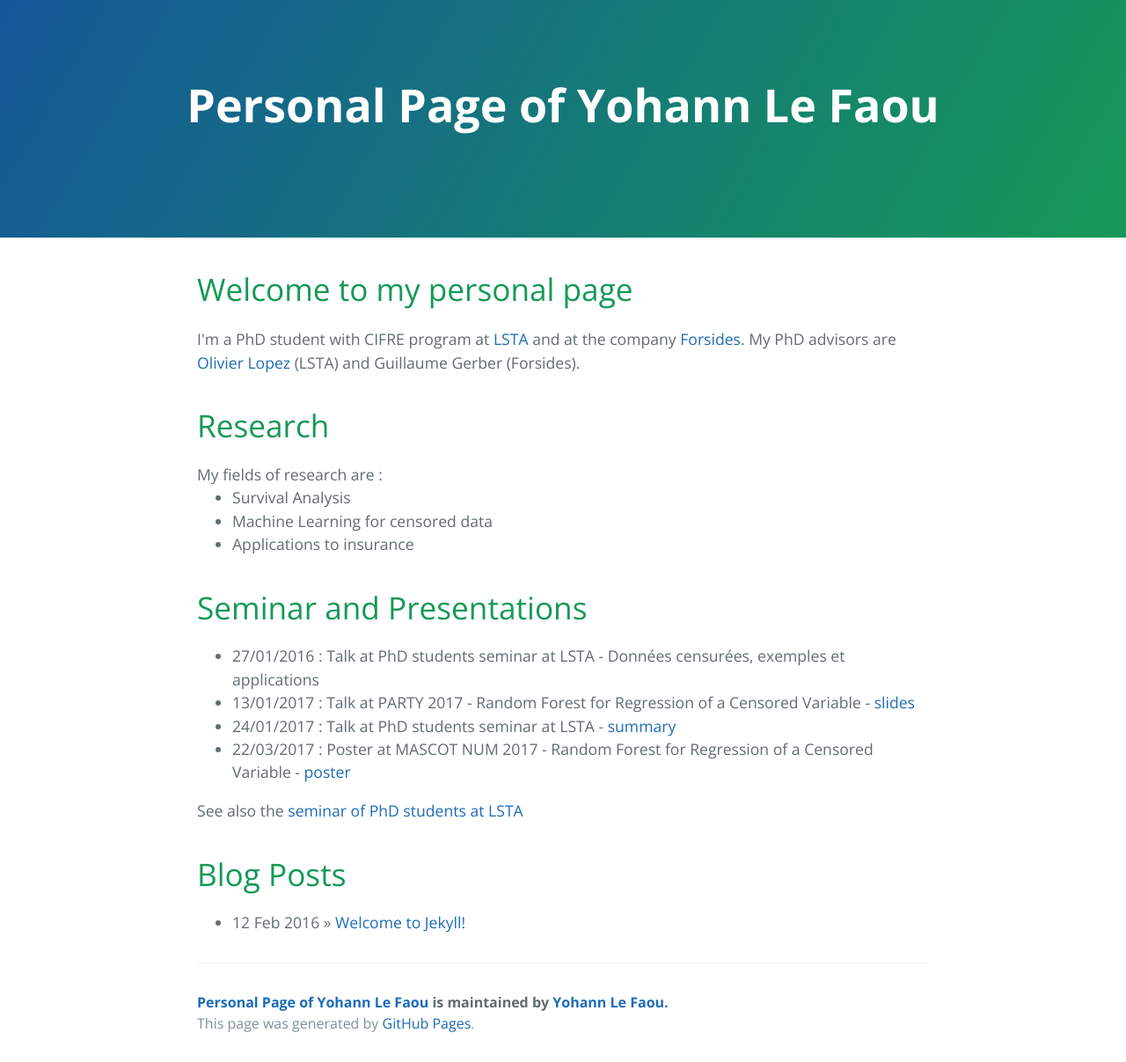
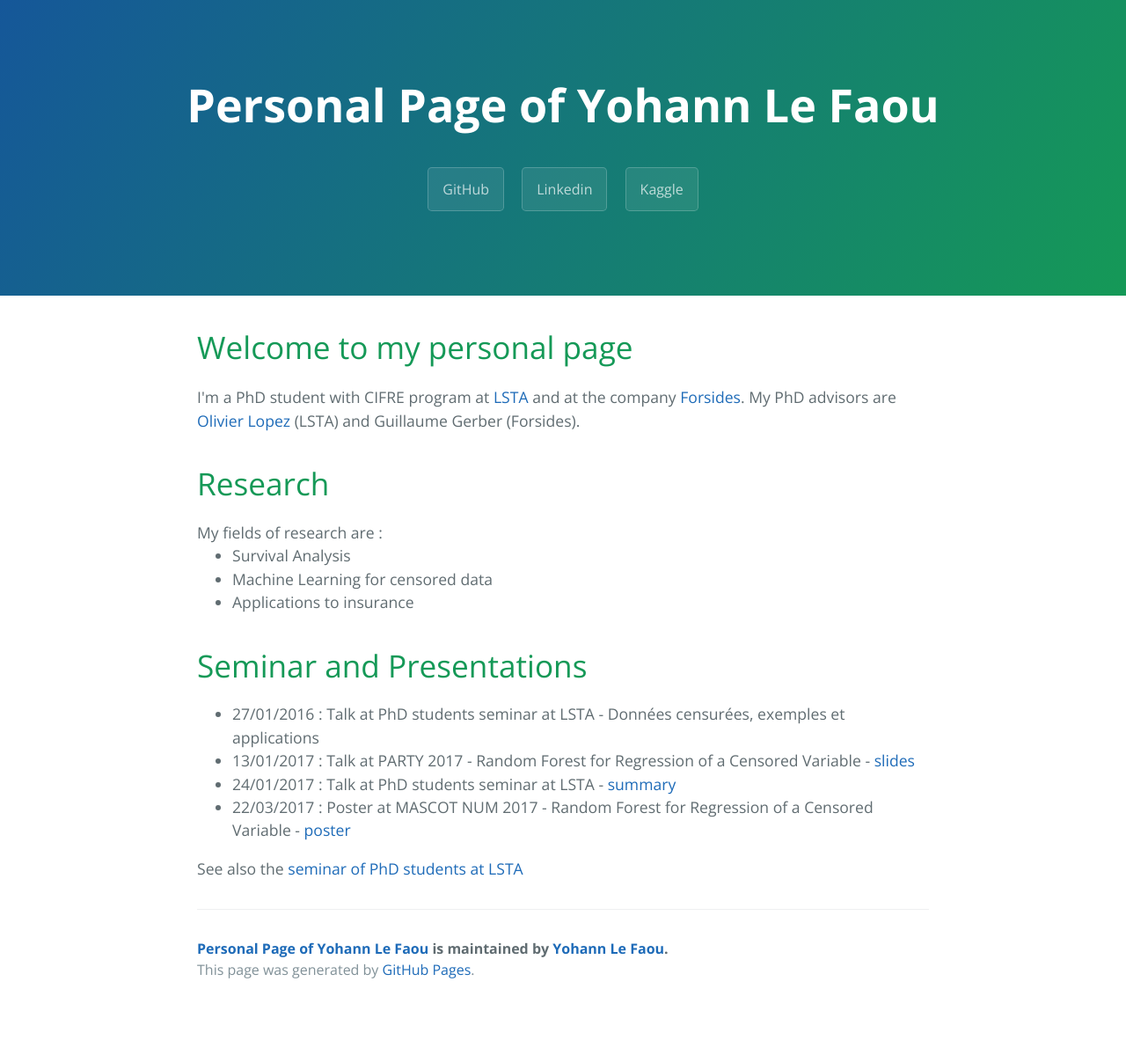
Before and after one commit to YohannLeFaou/YohannLeFaou.github.io, a Jekyll site: the page built from index.html, in a window 1280 px wide. Shown: the whole page at 88% size. Built offline with Jekyll 4.4.1, drawn with Linux system fonts in a browser that asks for light colours; the list of posts is cut into pages by our own code; after the commit the page ends 1146 px from its top, so only the background shows below that.

Commit message:
update site

```diff
--- a/_config.yml
+++ b/_config.yml
@@ -15,3 +15,5 @@
 
 #Others
 markdown: kramdown
+
+github_username: YohannLeFaou
--- a/_includes/page-header.html
+++ b/_includes/page-header.html
@@ -1,8 +1,12 @@
 <section class="page-header">
   <h1 class="project-name">{{ site.title }}</h1>
   <h2 class="project-tagline">{{ site.tagline }}</h2>
+  <a href="https://github.com/YohannLeFaou" class="btn">GitHub</a>
+  <a href="https://linkedin.com/in/yohann-le-faou-5a1a0b108" class="btn">Linkedin</a>
+  <a href="https://www.kaggle.com/yooona" class="btn">Kaggle</a>
+
+
   <script>/*
-<a href="#" class="btn">View on GitHub</a>
   <a href="#" class="btn">Download .zip</a>
   <a href="#" class="btn">Download .tar.gz</a>
   */</script>
--- a/index.html
+++ b/index.html
@@ -40,12 +40,14 @@ title: {{Personal Page of Yohann Le Faou}}
 
       See also the <a href="http://www.lsta.lab.upmc.fr/fr/seminaires/gt_doctorants2.html">seminar of PhD students at LSTA</a>
 
+<script>/*
       <h1>Blog Posts</h1>
       <ul class="posts">
       {% for post in site.posts %}
       <li><span>{{ post.date | date_to_string }}</span> &raquo; <a href="{{ site.baseurl }}{{ post.url }}">{{ post.title }}</a></li>
       {% endfor %}
       </ul>
+*/</script>
     </div>
   </body>
 </html>
```
Also changed, not shown: _includes/head.html (line endings or trailing spaces), 2 other files.
